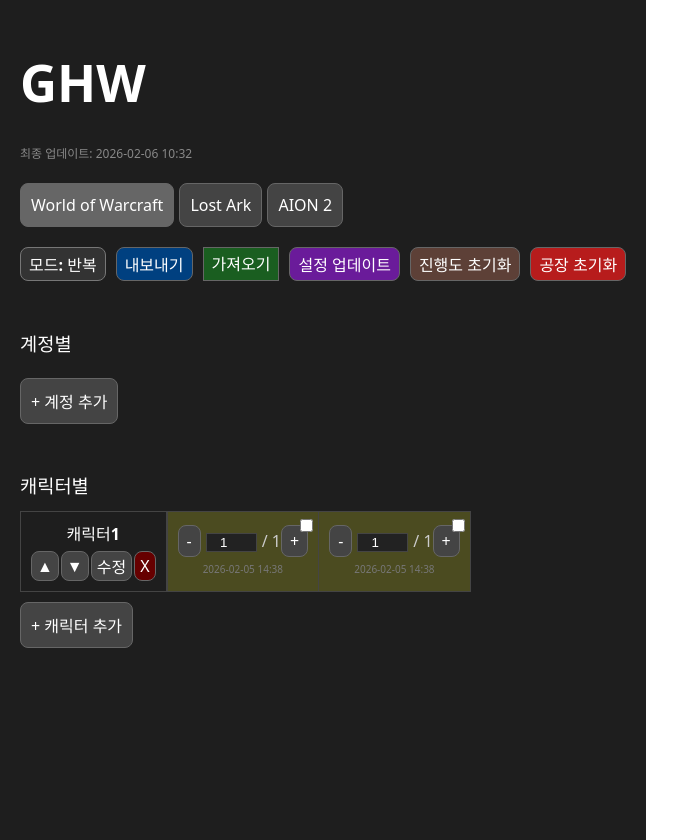
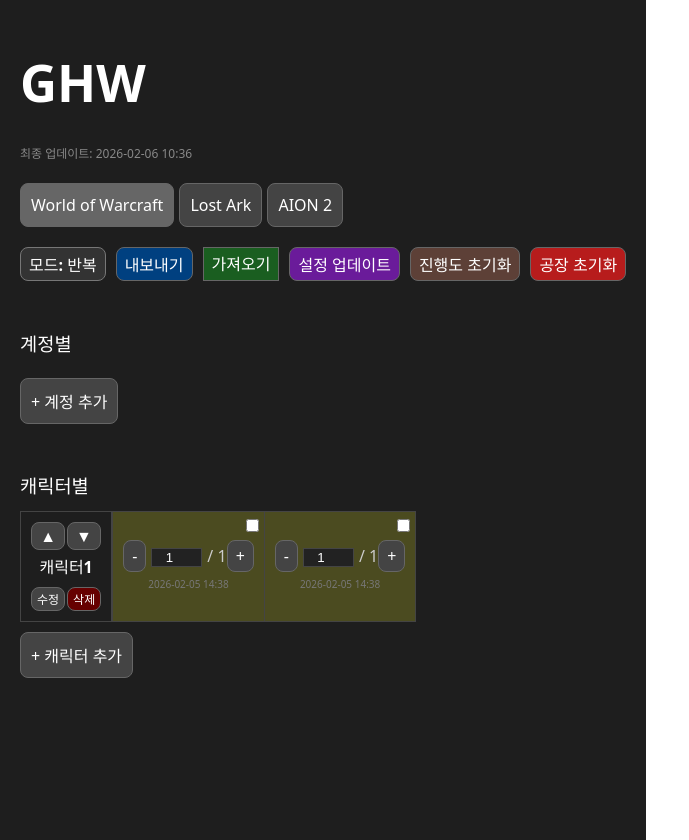
Before and after one commit to totitito/my-app, a React (Vite) app: page / in a window 1280 px wide. Shown: the whole page, without its empty margins (0-689 px from the left). Built offline with nearby package versions, Linux system fonts and the light colour scheme.

Commit message:
캐릭명 주변 화살표나 삭제 표기 원복

```diff
--- a/src/App.jsx
+++ b/src/App.jsx
@@ -412,20 +412,26 @@
             {dataList.map((targetName, idx) => (
               <tr key={idx}>
                 <td style={{ textAlign: "center", padding: "10px", fontWeight: "bold", borderRight: "2px solid #444" }}>
-                  <div style={{ fontSize: "16px", marginBottom: "5px" }}>{targetName}</div>
+                  {/* 1. 위/아래 화살표 (캐릭명 위) */}
+                  <div style={{ display: "flex", gap: "2px", justifyContent: "center", marginBottom: "5px" }}>
+                    <button onClick={() => moveTarget(idx, "up", dataList, setData)} style={{...btnStyle, padding: "2px 8px"}}>▲</button>
+                    <button onClick={() => moveTarget(idx, "down", dataList, setData)} style={{...btnStyle, padding: "2px 8px"}}>▼</button>
+                  </div>
+
+                  {/* 2. 캐릭터명 */}
+                  <div style={{ fontSize: "16px", marginBottom: "8px", marginTop: "5px" }}>{targetName}</div>
+
+                  {/* 3. 수정/삭제 버튼 (캐릭명 아래) */}
                   <div style={{ display: "flex", gap: "2px", justifyContent: "center" }}>
-                    <button onClick={() => moveTarget(idx, "up", dataList, setData)} style={{...btnStyle, padding: "2px 5px"}}>▲</button>
-                    <button onClick={() => moveTarget(idx, "down", dataList, setData)} style={{...btnStyle, padding: "2px 5px"}}>▼</button>
-                    <button onClick={() => renameTarget(targetName, idx, dataList, setData)} style={{...btnStyle, padding: "2px 5px"}}>수정</button>
+                    <button onClick={() => renameTarget(targetName, idx, dataList, setData)} style={{...btnStyle, padding: "2px 5px", fontSize: "12px"}}>수정</button>
                     <button onClick={() => {
-                      if(window.confirm("삭제하시겠습니까?")) {
+                      if(window.confirm(`[${targetName}] 항목을 삭제하시겠습니까?`)) {
                         setData(prev => prev.filter((_, i) => i !== idx));
                       }
-                    }} style={{...btnStyle, padding: "2px 5px", backgroundColor: "#600"}}>X</button>
+                    }} style={{...btnStyle, padding: "2px 5px", fontSize: "12px", backgroundColor: "#600"}}>삭제</button>
                   </div>
                 </td>
 
-                {/* ★ 여기가 핵심: allFiltered.map 안에 수정 일시 로직이 합쳐져야 함 */}
                 {allFiltered.map(hw => {
                   const val = (hw.counts && hw.counts[targetName] !== undefined) ? hw.counts[targetName] : hw.max;
                   const isExcluded = !!(hw.excluded && hw.excluded[targetName]);
@@ -469,7 +475,7 @@
   return (
     <div style={{ padding: "20px", color: "#fff", backgroundColor: "#1e1e1e", minHeight: "100vh" }}>
       <h1>GHW</h1>
-      <div style={{ fontSize: "12px", color: "#888", marginBottom: "20px" }}>최종 업데이트: 2026-02-06 10:32</div>
+      <div style={{ fontSize: "12px", color: "#888", marginBottom: "20px" }}>최종 업데이트: 2026-02-06 10:36</div>
       <div style={{ marginBottom: "20px" }}>
         {games.map(g => <button key={g} onClick={() => setGame(g)} style={{ ...btnStyle, marginRight: "5px", padding: "10px", backgroundColor: game === g ? "#666" : "#444" }}>{g}</button>)}
       </div>
```
